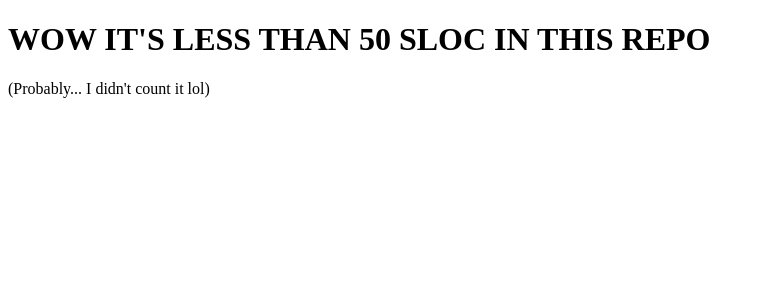
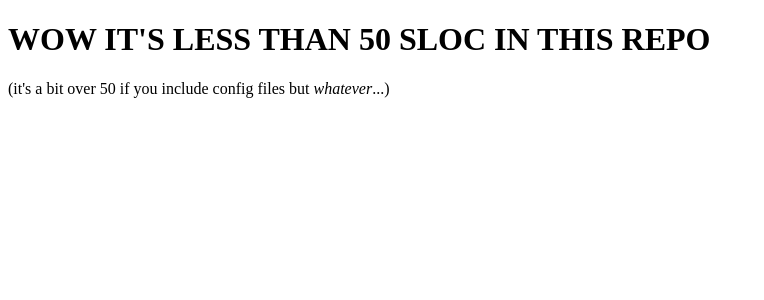
Before and after one commit to James-E-A/skeletal-vite-react, a React (Vite) app: page / in a window 1280 px wide. Shown: the top 300 px of the page, without its empty margins (0-764 px from the left). Built offline with nearby package versions, Linux system fonts and the light colour scheme.

Commit message:
fix warning

```diff
--- a/src/components/App.jsx
+++ b/src/components/App.jsx
@@ -7,11 +7,11 @@ const App = () => {
 	console.debug({ titleText });
 	setTimeout(() => {
 		setTitleText("chungus");
-	}, 1000);
+	}, 3000);
 	return [
-		<title>{`Meme: ${titleText}`}</title>,
-		<h1>WOW IT'S LESS THAN 50 SLOC IN THIS REPO</h1>,
-		<p>(Probably... I didn't count it lol)</p>
+		<title key="title">{`Meme: ${titleText}`}</title>,
+		<h1 key="h1">WOW IT'S LESS THAN 50 SLOC IN THIS REPO</h1>,
+		<p key="p">(it's a bit over 50 if you include config files but <em>whatever</em>...)</p>
 	];
 };
 
```
